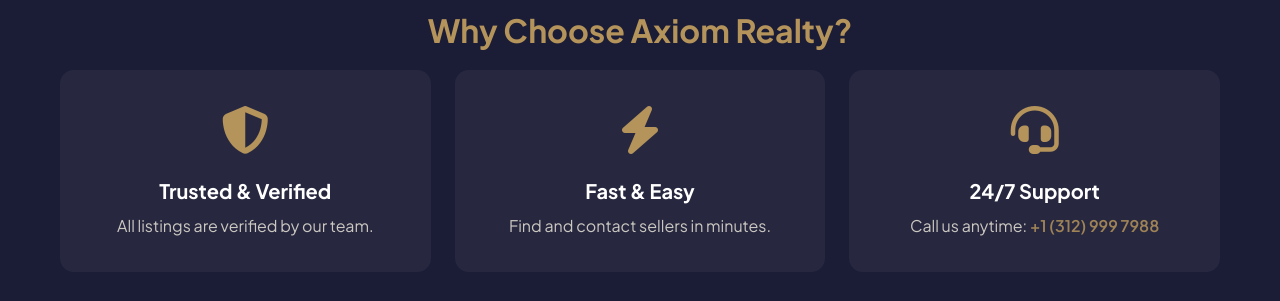
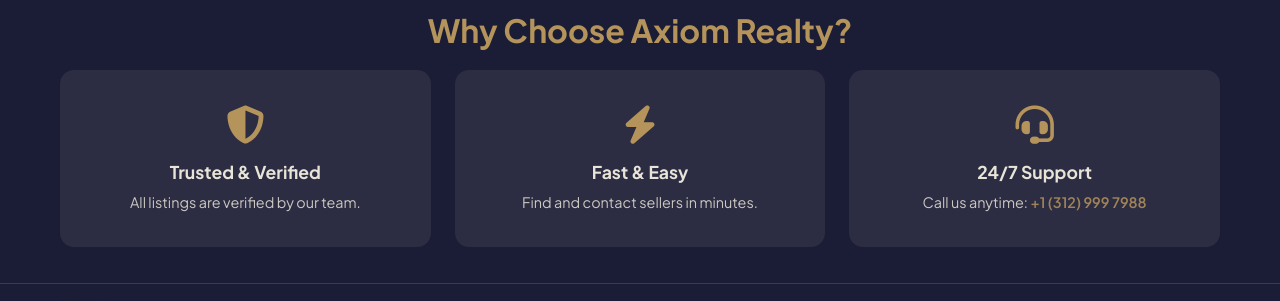
Before and after one commit to dphung88/real-estate-marketplace, a Next.js app: page / in a window 1280 px wide. Shown: the part 1515-1816 px from the top of the page. Built offline with nearby package versions, Linux system fonts and the light colour scheme.

Commit message:
revert why-card text color to original

```diff
--- a/app/globals.css
+++ b/app/globals.css
@@ -183,14 +183,14 @@ a.listing-card { text-decoration: none; color: inherit; }
   justify-content: center;
   text-align: center;
   padding: 36px 24px;
-  background: rgba(255, 255, 255, 0.05);
+  background: rgba(232, 229, 215, 0.08);
   border-radius: 14px;
   color: var(--color-light);
   height: 100%;
 }
-.why-card i { font-size: 3rem; color: #B5945B; margin-bottom: 24px; }
-.why-card h4 { font-size: 1.25rem; font-weight: 700; margin-bottom: 12px; color: #fff; }
-.why-card p { font-size: 1rem; color: #E8E4D8; opacity: 0.85; }
+.why-card i { font-size: 2.4rem; color: var(--color-accent); margin-bottom: 16px; }
+.why-card h4 { font-size: 1.1rem; font-weight: 700; margin-bottom: 10px; color: var(--color-light); }
+.why-card p { font-size: 0.9rem; color: var(--color-light); opacity: 0.85; }
 .why-us-link { color: var(--color-accent) !important; font-weight: 600; }
 
 /* ===== PAGE HEADER ===== */
```
